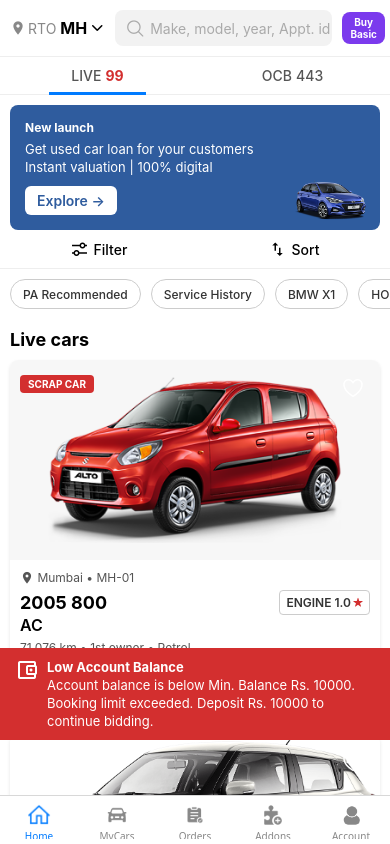
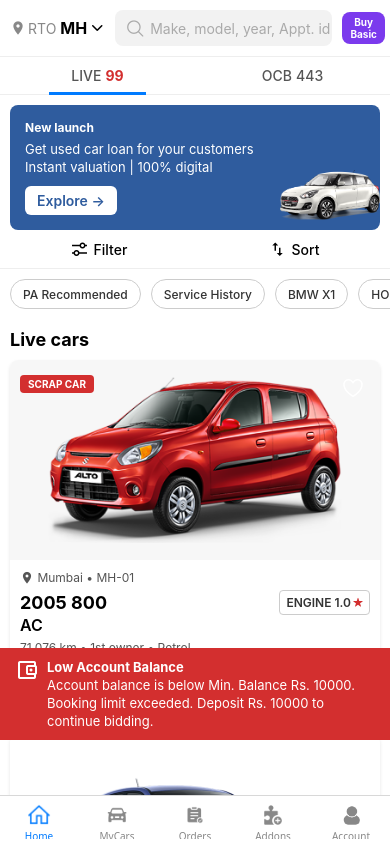
Before and after one commit to anuragpargaonkar/Bid_Application, a React Native app: screen /Home in a window 390 px wide. Built offline with nearby package versions, Linux system fonts and the light colour scheme.

Commit message:
make changes

```diff
--- a/src/screens/home/home_screen.tsx
+++ b/src/screens/home/home_screen.tsx
@@ -18,8 +18,8 @@
 
   // Placeholder assets - Use distinct placeholder paths if you have multiple car photos!
   const carImageSource1 = require('../../assets/images/car1.png'); // Renamed for clarity
-  const carImageSource2 = require('../../assets/images/car2.png'); // Renamed for clarity
-  const bannerImageSource = require('../../assets/images/car3.png');
+  const carImageSource2 = require('../../assets/images/car3.png'); // Renamed for clarity
+  const bannerImageSource = require('../../assets/images/car2.png');
 
   // Function to render a single Car Card component
   const renderCarCard = (carDetails: { title: string, subtitle: string, info: string, time: string, imageSource: any, isScrap: boolean }) => (
```
